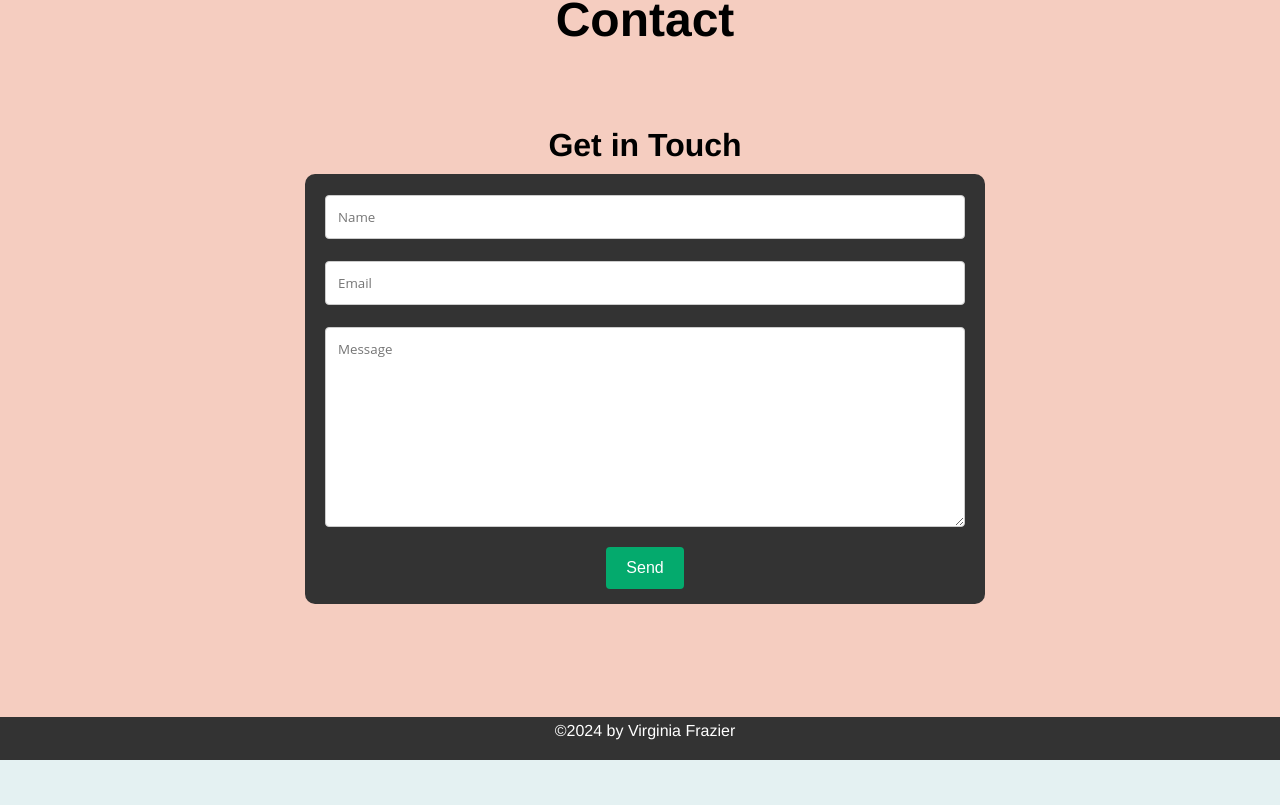
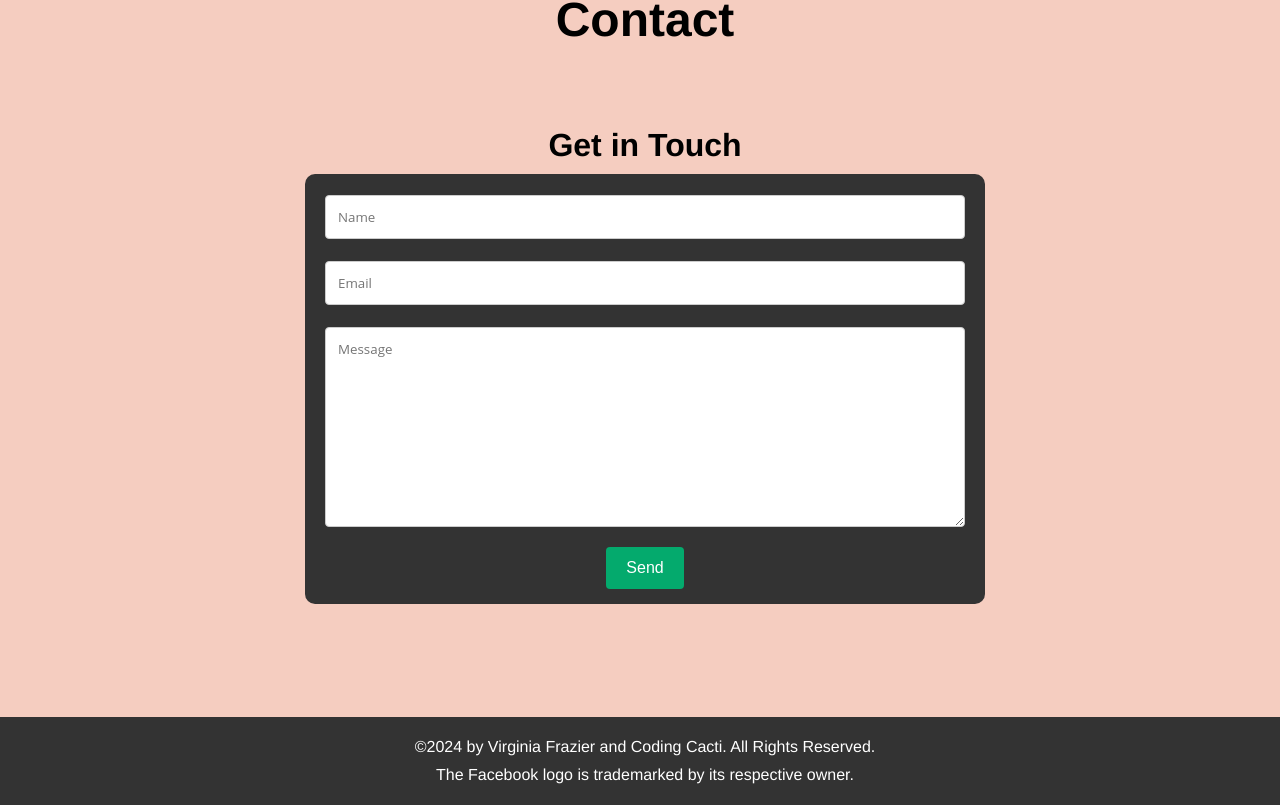
Before and after one commit to zen-da-baker/quiltsbyginny, a React (Create React App) app in the folder quilts-by-ginny/: page / in a window 1280 px wide. Shown: the part 3175-3980 px from the top of the page. Before the commit the page ends 3935 px from the top, so only its background shows below. Built offline with nearby package versions, Linux system fonts and the light colour scheme.

Commit message:
Footer created

```diff
--- a/quilts-by-ginny/src/pages/Footer.jsx
+++ b/quilts-by-ginny/src/pages/Footer.jsx
@@ -1,9 +1,11 @@
 export function Footer() {
     return (
-        <footer>
-            <p className="center-text" style={{color: 'white', paddingBottom: '20px'}}>
-                &copy;<em id="date"></em>2024 by Virginia Frazier
+        <footer className="footer">
+            <p className="center-text">
+                &copy;<em id="date"></em>2024 by Virginia Frazier and Coding Cacti. All Rights Reserved.
             </p>
+
+            <p className="center-text">The Facebook logo is trademarked by its respective owner.</p>
         </footer>
     )
 }
--- a/quilts-by-ginny/src/styles/structure.css
+++ b/quilts-by-ginny/src/styles/structure.css
@@ -50,3 +50,7 @@ section {
     margin: auto;
     width: auto
 }
+
+.footer {
+    padding: 1rem;
+}
--- a/quilts-by-ginny/src/styles/typography.css
+++ b/quilts-by-ginny/src/styles/typography.css
@@ -86,3 +86,7 @@ a {
 .facebook-group {
     margin: auto 0.5rem;
 }
+
+.footer {
+    color: white;
+}
```
